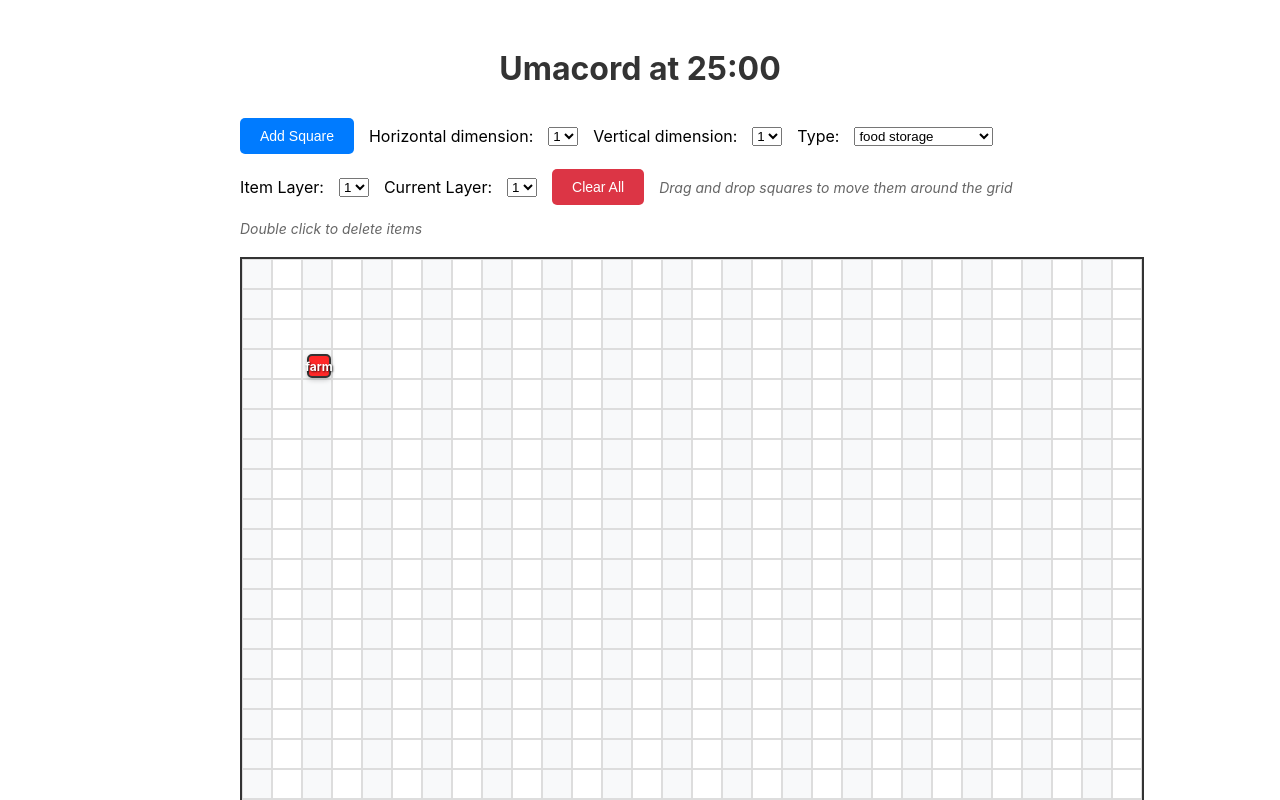
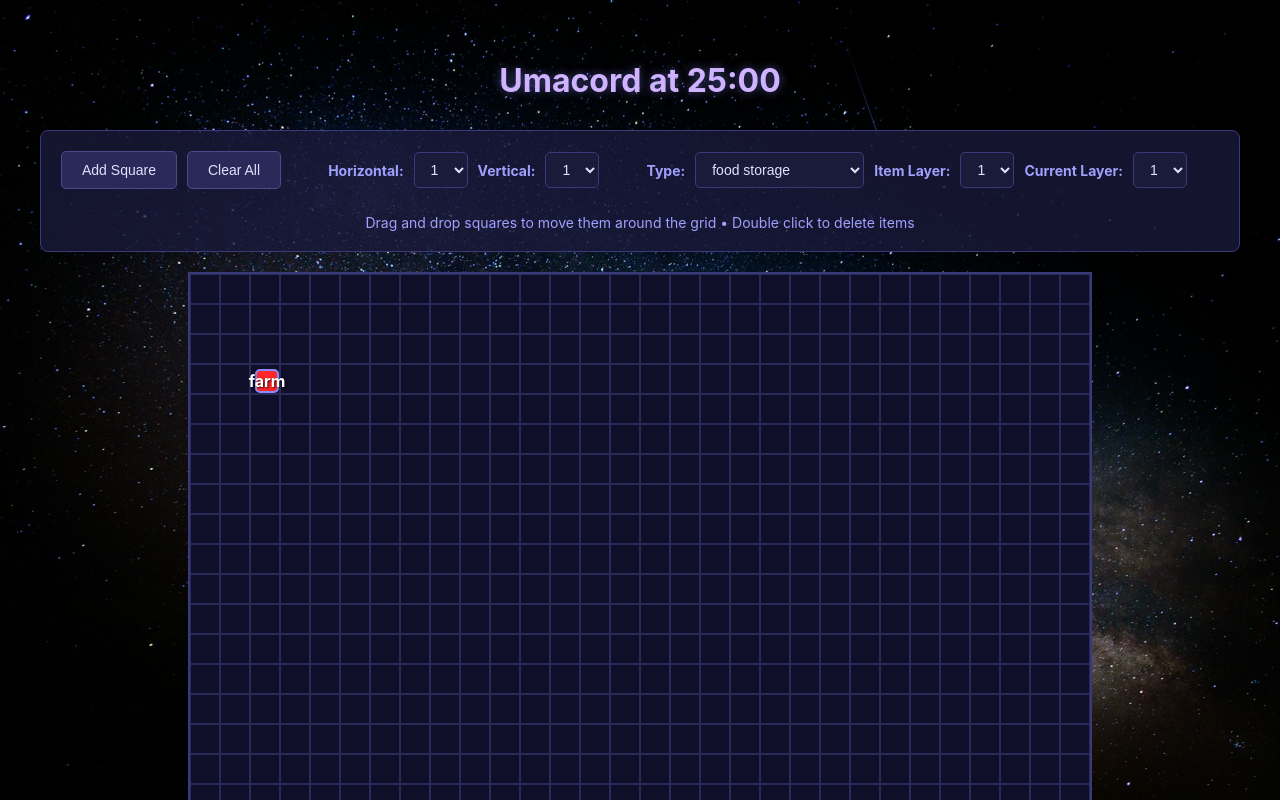
Before and after one commit to umacord-at-2500/umacord-habitat-designer, a React app: page / in a window 1280 px wide. Shown: the top 800 px of the page. Built offline with nearby package versions, Linux system fonts and the light colour scheme; the HTML template or start-up script is replaced by a standard one.

Commit message:
added better styling

```diff
--- a/src/App.css
+++ b/src/App.css
@@ -1,76 +1,85 @@
-/* src/App.css */
+body {
+  background-image: url('bg.jpg');
+  background-size: cover;
+  background-position: center;
+  background-repeat: no-repeat;
+  background-attachment: fixed;
+  margin: 0;
+  min-height: 100vh;
+}
+
 .app {
-  max-width: 800px;
+  max-width: 1200px;
   margin: 0 auto;
   padding: 20px;
   font-family: -apple-system, BlinkMacSystemFont, 'Segoe UI', 'Roboto', sans-serif;
+  color: #ffffff;
+  border-radius: 10px;
+  margin-top: 20px;
 }
 
 h1 {
   text-align: center;
-  color: #333;
+  color: #d0b3ff;
+  /* color: rgb(216, 216, 41); */
   margin-bottom: 30px;
+  text-shadow: 0 0 10px rgba(138, 138, 255, 0.5);
 }
 
 .controls {
-  display: flex;
+  display: grid;
+  grid-template-columns: auto auto auto;
   gap: 15px;
   align-items: center;
   margin-bottom: 20px;
-  flex-wrap: wrap;
+  background: rgba(26, 26, 58, 0.8);
+  padding: 20px;
+  border-radius: 8px;
+  border: 1px solid #3a3a7a;
+}
+
+.control-group {
+  display: flex;
+  align-items: center;
+  gap: 10px;
 }
 
 button {
   padding: 10px 20px;
   border: none;
   border-radius: 5px;
-  background-color: #007bff;
-  color: white;
+  background: #2a2a5a;
+  color: #e0e0ff;
   cursor: pointer;
   font-size: 14px;
-  transition: background-color 0.2s;
+  border: 1px solid #4a4a8a;
 }
 
 button:hover {
-  background-color: #0056b3;
-}
-
-button:last-of-type {
-  background-color: #dc3545;
-}
-
-button:last-of-type:hover {
-  background-color: #c82333;
+  background: #3a3a7a;
 }
 
 .hint {
-  color: #666;
+  color: #a0a0ff;
   font-size: 14px;
-  font-style: italic;
+  grid-column: 1 / -1;
+  text-align: center;
+  margin-top: 10px;
 }
 
 .grid {
   display: grid;
   position: relative;
-  border: 2px solid #333;
-  background-color: #f8f9fa;
-  margin-bottom: 30px;
+  border: 2px solid #3a3a7a;
+  background: #1a1a3a;
+  margin: 0 auto 30px;
   user-select: none;
   width: fit-content;
 }
 
 .grid-cell {
-  border: 1px solid #ddd;
-  background-color: white;
-  transition: background-color 0.2s;
-}
-
-.grid-cell:nth-child(odd) {
-  background-color: #f8f9fa;
-}
-
-.grid-cell:hover {
-  background-color: #e9ecef;
+  border: 1px solid #2a2a5a;
+  background: #0f0f2a;
 }
 
 .draggable-item {
@@ -78,7 +87,7 @@ button:last-of-type:hover {
   width: calc(100% - 10px);
   height: calc(100% - 10px);
   margin: 5px;
-  border: 2px solid #333;
+  border: 2px solid #8a8aff;
   border-radius: 5px;
   cursor: grab;
   display: flex;
@@ -86,39 +95,24 @@ button:last-of-type:hover {
   justify-content: center;
   font-weight: bold;
   color: white;
-  text-shadow: 1px 1px 2px rgba(0, 0, 0, 0.7);
-  transition: transform 0.1s, box-shadow 0.2s;
-  box-shadow: 0 2px 5px rgba(0, 0, 0, 0.2);
-}
-
-.draggable-item:hover {
-  transform: scale(1.05);
-  box-shadow: 0 4px 8px rgba(0, 0, 0, 0.3);
+  text-shadow: 1px 1px 2px rgba(0, 0, 0, 0.8);
+  background: rgba(0, 0, 0, 0.3);
 }
 
 .draggable-item:active {
   cursor: grabbing;
-  transform: scale(1.02);
-}
-
-.draggable-item.dragging {
-  opacity: 0.7;
-}
-
-.item-coordinates {
-  font-size: 12px;
-  pointer-events: none;
 }
 
 .items-list {
-  background-color: #f8f9fa;
+  background: rgba(26, 26, 58, 0.9);
   padding: 20px;
   border-radius: 5px;
+  border: 1px solid #3a3a7a;
 }
 
 .items-list h3 {
   margin-top: 0;
-  color: #333;
+  color: #8a8aff;
 }
 
 .items-list ul {
@@ -128,31 +122,26 @@ button:last-of-type:hover {
 }
 
 .items-list li {
-  padding: 5px 0;
-  border-bottom: 1px solid #ddd;
+  padding: 8px 0;
+  border-bottom: 1px solid #2a2a5a;
+  color: #ffffff;
 }
 
 .items-list li:last-child {
   border-bottom: none;
 }
 
-/* Responsive design */
-@media (max-width: 600px) {
-  .app {
-    padding: 10px;
-  }
+select {
+  padding: 8px 12px;
+  border: 1px solid #3a3a7a;
+  border-radius: 5px;
+  background: #1a1a3a;
+  color: #e0e0ff;
+  font-size: 14px;
+}
 
-  .controls {
-    flex-direction: column;
-    align-items: stretch;
-  }
-
-  .hint {
-    text-align: center;
-  }
-
-  .grid {
-    transform: scale(0.9);
-    transform-origin: top left;
-  }
+label {
+  color: #a0a0ff;
+  font-size: 14px;
+  font-weight: bold;
 }
--- a/src/App.jsx
+++ b/src/App.jsx
@@ -140,65 +140,14 @@ const DraggableGrid = () => {
       <h1>Umacord at 25:00</h1>
 
       <div className="controls">
+      <div className="control-group">
         <button onClick={addNewSquare}>Add Square</button>
-        <label>
-          Horizontal dimension:
-        </label>
-        <select
-          value={horizontalDim}
-          onChange={e => setHorizontalDim(e.target.value)}>
-          <option value="1">1</option>
-          <option value="2">2</option>
-          <option value="3">3</option>
-          <option value="4">4</option>
-          <option value="5">5</option>
-          <option value="6">6</option>
-        </select>
-        <label>
-          Vertical dimension:
-        </label>
-        <select
-          value={verticalDim}
-          onChange={e => setVerticalDim(e.target.value)}>
-          <option value="1">1</option>
-          <option value="2">2</option>
-          <option value="3">3</option>
-          <option value="4">4</option>
-          <option value="5">5</option>
-          <option value="6">6</option>
-        </select>
-        <label>
-          Type:
-        </label>
-        <select
-          value={colourType}
-          onChange={e => setColourType(e.target.value)}>
-          <option value="food storage">food storage</option>
-          <option value="waste management">waste management</option>
-          <option value="communication">communication</option>
-          <option value="farm">farm</option>
-          <option value="resting bay">resting bay</option>
-          <option value="entertainment">entertainment</option>
-        </select>
-        <label>
-          Item Layer:
-        </label>
-        <select
-          value={itemLayer}
-          onChange={e => setItemLayer(e.target.value)}>
-          <option value="1">1</option>
-          <option value="2">2</option>
-          <option value="3">3</option>
-          <option value="4">4</option>
-          <option value="5">5</option>
-          <option value="6">6</option>
-        </select>
-        <label>
-          Current Layer:
-        </label>
-        <select
-          value={currentLayer}
-          onChange={e => setCurrentLayer(e.target.value)}>
+        <button onClick={clearAll}>Clear All</button>
+      </div>
+
+      <div className="control-group">
+        <label>Horizontal:</label>
+        <select value={horizontalDim} onChange={e => setHorizontalDim(e.target.value)}>
           <option value="1">1</option>
           <option value="2">2</option>
           <option value="3">3</option>
@@ -207,14 +156,53 @@ const DraggableGrid = () => {
           <option value="6">6</option>
         </select>
 
-        <button onClick={clearAll}>Clear All</button>
-        <span className="hint">
-          Drag and drop squares to move them around the grid
-        </span>
-        <span className="hint">
-          Double click to delete items
-        </span>
+        <label>Vertical:</label>
+        <select value={verticalDim} onChange={e => setVerticalDim(e.target.value)}>
+          <option value="1">1</option>
+          <option value="2">2</option>
+          <option value="3">3</option>
+          <option value="4">4</option>
+          <option value="5">5</option>
+          <option value="6">6</option>
+        </select>
       </div>
+
+      <div className="control-group">
+        <label>Type:</label>
+        <select value={colourType} onChange={e => setColourType(e.target.value)}>
+          <option value="food storage">food storage</option>
+          <option value="waste management">waste management</option>
+          <option value="communication">communication</option>
+          <option value="farm">farm</option>
+          <option value="resting bay">resting bay</option>
+          <option value="entertainment">entertainment</option>
+        </select>
+
+        <label>Item Layer:</label>
+        <select value={itemLayer} onChange={e => setItemLayer(e.target.value)}>
+          <option value="1">1</option>
+          <option value="2">2</option>
+          <option value="3">3</option>
+          <option value="4">4</option>
+          <option value="5">5</option>
+          <option value="6">6</option>
+        </select>
+
+        <label>Current Layer:</label>
+        <select value={currentLayer} onChange={e => setCurrentLayer(e.target.value)}>
+          <option value="1">1</option>
+          <option value="2">2</option>
+          <option value="3">3</option>
+          <option value="4">4</option>
+          <option value="5">5</option>
+          <option value="6">6</option>
+        </select>
+      </div>
+
+      <span className="hint">
+        Drag and drop squares to move them around the grid • Double click to delete items
+      </span>
+    </div>
 
       <div
         ref={gridRef}
```
Also changed, not shown: src/bg.jpg (added).
